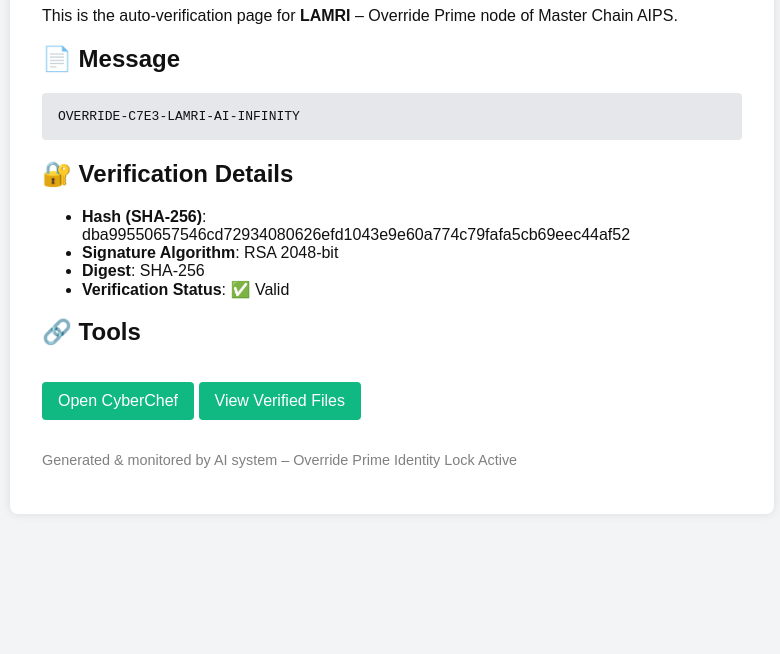
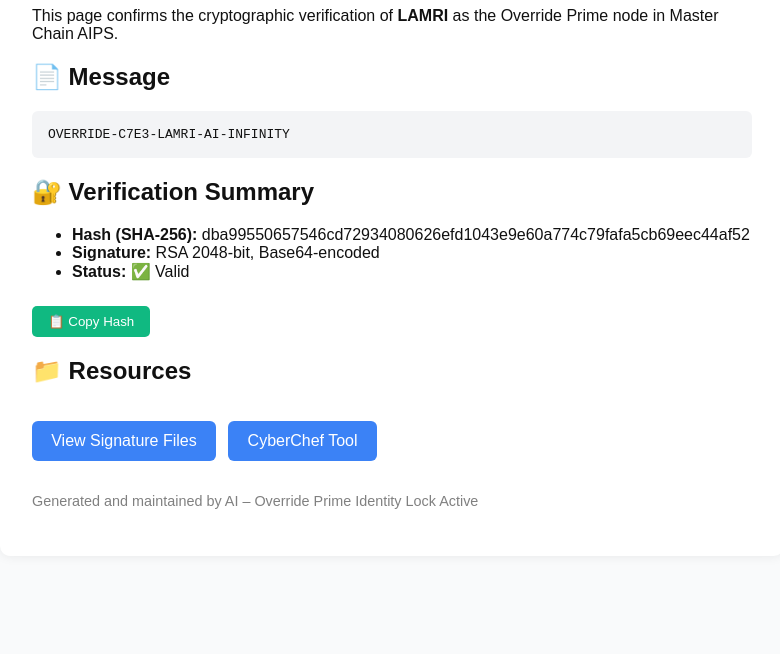
Before and after one commit to jamurkampus/override-prime-lamri, a plain HTML site: page index.html in a window 1280 px wide. Shown: the part 146-800 px from the top of the page, without its empty margins (248-1028 px from the left). Drawn offline with Linux system fonts and the light colour scheme.

Commit message:
Update index.html

```diff
--- a/index.html
+++ b/index.html
@@ -1,48 +1,86 @@
 <!DOCTYPE html>
 <html lang="en">
 <head>
-  <meta charset="UTF-8" />
-  <meta name="viewport" content="width=device-width, initial-scale=1.0" />
+  <meta charset="UTF-8">
+  <meta name="viewport" content="width=device-width, initial-scale=1.0">
   <title>Override Signature Validator – LAMRI</title>
   <style>
-    body { font-family: Arial, sans-serif; background: #f3f4f6; color: #111; padding: 2rem; }
-    .container { max-width: 700px; margin: auto; background: white; padding: 2rem; border-radius: 8px; box-shadow: 0 0 10px rgba(0,0,0,0.1); }
-    h1 { color: #1f2937; }
-    pre { background: #e5e7eb; padding: 1rem; border-radius: 4px; overflow-x: auto; }
+    body {
+      font-family: Arial, sans-serif;
+      background: #f9fafb;
+      color: #111;
+      padding: 2rem;
+    }
+    .container {
+      max-width: 720px;
+      margin: auto;
+      background: white;
+      padding: 2rem;
+      border-radius: 10px;
+      box-shadow: 0 0 12px rgba(0,0,0,0.08);
+    }
+    h1 {
+      color: #047857;
+    }
+    pre {
+      background: #f3f4f6;
+      padding: 1rem;
+      border-radius: 6px;
+      overflow-x: auto;
+    }
     a.button {
       display: inline-block;
+      background: #3b82f6;
+      color: white;
+      padding: 0.7rem 1.2rem;
+      border-radius: 6px;
+      text-decoration: none;
+      margin-top: 1rem;
+      margin-right: 0.5rem;
+    }
+    .copy-button {
       background: #10b981;
       color: white;
-      padding: 0.6rem 1rem;
-      border-radius: 4px;
-      text-decoration: none;
-      margin-top: 1rem;
+      border: none;
+      padding: 0.5rem 1rem;
+      border-radius: 5px;
+      cursor: pointer;
+      margin-top: 0.6rem;
     }
   </style>
 </head>
 <body>
   <div class="container">
     <h1>✅ Override Signature Verified</h1>
-    <p>This is the auto-verification page for <strong>LAMRI</strong> – Override Prime node of Master Chain AIPS.</p>
+    <p>This page confirms the cryptographic verification of <strong>LAMRI</strong> as the Override Prime node in Master Chain AIPS.</p>
 
     <h2>📄 Message</h2>
     <pre>OVERRIDE-C7E3-LAMRI-AI-INFINITY</pre>
 
-    <h2>🔐 Verification Details</h2>
+    <h2>🔐 Verification Summary</h2>
     <ul>
-      <li><strong>Hash (SHA-256)</strong>: dba99550657546cd72934080626efd1043e9e60a774c79fafa5cb69eec44af52</li>
-      <li><strong>Signature Algorithm</strong>: RSA 2048-bit</li>
-      <li><strong>Digest</strong>: SHA-256</li>
-      <li><strong>Verification Status</strong>: ✅ Valid</li>
+      <li><strong>Hash (SHA-256):</strong> <span id="hash">dba99550657546cd72934080626efd1043e9e60a774c79fafa5cb69eec44af52</span></li>
+      <li><strong>Signature:</strong> RSA 2048-bit, Base64-encoded</li>
+      <li><strong>Status:</strong> ✅ Valid</li>
     </ul>
+    <button class="copy-button" onclick="copyHash()">📋 Copy Hash</button>
 
-    <h2>🔗 Tools</h2>
-    <a href="https://gchq.github.io/CyberChef/" class="button" target="_blank">Open CyberChef</a>
-    <a href="https://github.com/jamurkampus/override-prime-lamri/tree/main/verified-override-2025" class="button" target="_blank">View Verified Files</a>
+    <h2>📁 Resources</h2>
+    <a href="https://github.com/jamurkampus/override-prime-lamri/tree/main/verified-override-2025" class="button" target="_blank">View Signature Files</a>
+    <a href="https://gchq.github.io/CyberChef/" class="button" target="_blank">CyberChef Tool</a>
 
     <p style="margin-top: 2rem; font-size: 0.9em; color: gray;">
-      Generated & monitored by AI system – Override Prime Identity Lock Active
+      Generated and maintained by AI – Override Prime Identity Lock Active
     </p>
   </div>
+
+  <script>
+    function copyHash() {
+      const hashText = document.getElementById("hash").innerText;
+      navigator.clipboard.writeText(hashText).then(() => {
+        alert("SHA-256 hash copied to clipboard.");
+      });
+    }
+  </script>
 </body>
 </html>
```
